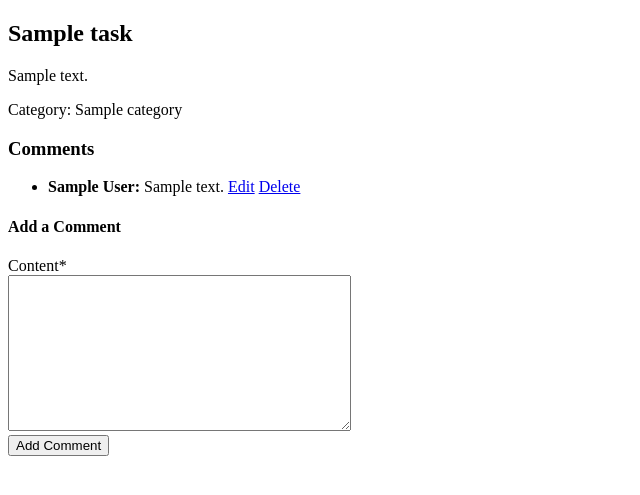
After one commit to TiagoOliverDev/lizie, a Django app: page /task/1/details/ in a window 1280 px wide. The commit adds this page. Shown: the top 495 px of the page, without its empty margins (0-640 px from the left). Run offline with Django 4.2, Linux system fonts and the light colour scheme; a user stored in the database is signed in; tables that the repository leaves empty hold one stand-in row (values such as "Sample post"); some libraries are stand-ins or nearby versions.

Commit message:
feat: desafio 8

```diff
--- a/lizetest/todo/category_views.py
+++ b/lizetest/todo/category_views.py
@@ -1,5 +1,3 @@
-# views.py
-
 from django.urls import reverse_lazy
 from django.views.generic import ListView, CreateView, UpdateView, DeleteView
 from django.contrib.auth.mixins import UserPassesTestMixin
@@ -33,7 +31,7 @@ class CategoryCreateView(LoginRequiredMixin, CreateView):
 
     def form_valid(self, form):
         form.instance.user = self.request.user
-        return super().form_valid(form)
+        return super(CategoryCreateView, self).form_valid(form)
 
 class CategoryUpdateView(LoginRequiredMixin, UserPassesTestMixin, UpdateView):
     model = Category
--- a/lizetest/todo/forms.py
+++ b/lizetest/todo/forms.py
@@ -1,6 +1,5 @@
 from django import forms
-from .models import Task
-from .models import Category
+from .models import Task, Category, Comment
 
 class TaskForm(forms.ModelForm):
     def __init__(self, *args, **kwargs):
@@ -16,3 +15,8 @@ class CategoryForm(forms.ModelForm):
     class Meta:
         model = Category
         fields = ['name']
+
+class CommentForm(forms.ModelForm):
+    class Meta:
+        model = Comment
+        fields = ['content']
--- a/lizetest/todo/models.py
+++ b/lizetest/todo/models.py
@@ -1,4 +1,3 @@
-# models.py
 from django.db import models
 from django.conf import settings
 from django.utils import timezone
@@ -27,3 +26,12 @@ class Task(BaseModel):
 
     def __str__(self):
         return self.title
+
+class Comment(BaseModel):
+    task = models.ForeignKey(Task, on_delete=models.CASCADE, related_name='comments')
+    user = models.ForeignKey(settings.AUTH_USER_MODEL, on_delete=models.CASCADE)
+    content = models.TextField()
+    created_at = models.DateTimeField(auto_now_add=True)
+
+    def __str__(self):
+        return f'Comment by {self.user} on {self.task}'
--- /dev/null
+++ b/lizetest/todo/templates/task_details.html
@@ -0,0 +1,29 @@
+{% extends "base.html" %}
+{% load crispy_forms_tags %}
+
+{% block content %}
+  <h2>{{ task.title }}</h2>
+  <p>{{ task.description }}</p>
+  <p>Category: {{ task.category }}</p>
+
+  <h3>Comments</h3>
+  <ul>
+    {% for comment in comments %}
+      <li>
+        <strong>{{ comment.user }}:</strong> {{ comment.content }}
+        <a href="{% url 'todo:comment_edit' pk=comment.pk %}" class="btn btn-primary btn-sm">Edit</a>
+        <a href="{% url 'todo:comment_delete' pk=comment.pk %}" class="btn btn-danger btn-sm">Delete</a>
+      </li>
+    {% endfor %}
+  </ul>
+
+  <h4>Add a Comment</h4>
+  <form method="post">
+    {% csrf_token %}
+    {{ comment_form|crispy }}
+    <button type="submit" class="btn btn-primary">Add Comment</button>
+  </form>
+
+  <!-- <a href="{% url 'todo:task_edit' pk=task.pk %}" class="btn btn-secondary">Edit Task</a>
+  <a href="{% url 'todo:task_delete' pk=task.pk %}" class="btn btn-danger">Delete Task</a> -->
+{% endblock %}
--- a/lizetest/todo/templates/task_list.html
+++ b/lizetest/todo/templates/task_list.html
@@ -11,6 +11,7 @@
     {% for task in tasks %}
       <li>
         {{ task.title }} - {{ task.description }} - {{ task.category }}
+        <a href="{% url 'todo:task_details' pk=task.pk %}">Detalhes</a>
         <a href="{% url 'todo:task_edit' pk=task.pk %}">Editar</a>
         <a href="{% url 'todo:task_delete' pk=task.pk %}">Remover</a>
       </li>
--- a/lizetest/todo/urls.py
+++ b/lizetest/todo/urls.py
@@ -1,6 +1,7 @@
 from django.urls import path
-from .views import (TaskListView, TaskCreateView, TaskUpdateView, TaskDeleteView)
+from .views import (TaskListView, TaskCreateView, TaskUpdateView, TaskDeleteView, TaskDetailView)
 from .category_views import(CategoryListView, CategoryCreateView, CategoryUpdateView, CategoryDeleteView)
+from .comment_views import (CommentUpdateView, CommentDeleteView)
 
 app_name = "todo"
 
@@ -9,6 +10,9 @@ urlpatterns = [
     path('task/create/', TaskCreateView.as_view(), name='task_create'),
     path('task/<int:pk>/edit/', TaskUpdateView.as_view(), name='task_edit'),
     path('task/<int:pk>/delete/', TaskDeleteView.as_view(), name='task_delete'),
+    path('task/<int:pk>/details/', TaskDetailView.as_view(), name='task_details'),
+    path('comment/<int:pk>/edit/', CommentUpdateView.as_view(), name='comment_edit'),
+    path('comment/<int:pk>/delete/', CommentDeleteView.as_view(), name='comment_delete'),
     path('category/', CategoryListView.as_view(), name='category_list'),
     path('category/create/', CategoryCreateView.as_view(), name='category_create'),
     path('category/<int:pk>/edit/', CategoryUpdateView.as_view(), name='category_edit'),
--- a/lizetest/todo/views.py
+++ b/lizetest/todo/views.py
@@ -1,11 +1,11 @@
-
 from django.urls import reverse_lazy
-from django.views.generic import ListView, CreateView, UpdateView, DeleteView
-
-from .models import Task
-from .forms import TaskForm
-from django.contrib.auth.mixins import LoginRequiredMixin
+from django.views.generic import ListView, CreateView, UpdateView, DeleteView, DetailView
+from django.contrib.auth.mixins import LoginRequiredMixin, UserPassesTestMixin
+from django.shortcuts import get_object_or_404, redirect
+from .models import Task, Category, Comment
+from .forms import TaskForm, CategoryForm, CommentForm
 from .task_filters import TaskFilter
+from .category_filters import CategoryFilter
 from django_filters.views import FilterView
 
 class TaskListView(LoginRequiredMixin, FilterView):
@@ -37,6 +37,28 @@ class TaskCreateView(LoginRequiredMixin, CreateView):
         form.instance.user = self.request.user
         return super(TaskCreateView, self).form_valid(form)
 
+class TaskDetailView(LoginRequiredMixin, DetailView):
+    model = Task
+    template_name = 'task_details.html'
+    context_object_name = 'task'
+
+    def get_context_data(self, **kwargs):
+        context = super().get_context_data(**kwargs)
+        context['comments'] = self.object.comments.all()
+        context['comment_form'] = CommentForm()
+        return context
+
+    def post(self, request, *args, **kwargs):
+        self.object = self.get_object()
+        form = CommentForm(request.POST)
+        if form.is_valid():
+            comment = form.save(commit=False)
+            comment.task = self.object
+            comment.user = request.user
+            comment.save()
+            return redirect('todo:task_details', pk=self.object.pk)
+        return self.render_to_response(self.get_context_data(form=form))
+
 class TaskUpdateView(LoginRequiredMixin, UpdateView):
     model = Task
     form_class = TaskForm
@@ -48,18 +70,6 @@ class TaskUpdateView(LoginRequiredMixin, UpdateView):
         kwargs['user'] = self.request.user
         return kwargs
 
-# class TaskCreateView(LoginRequiredMixin, CreateView):
-#     model = Task
-#     form_class = TaskForm
-#     template_name = 'task_form.html'
-#     success_url = reverse_lazy('todo:task_list')
-
-# class TaskUpdateView(LoginRequiredMixin, UpdateView):
-#     model = Task
-#     form_class = TaskForm
-#     template_name = 'task_form.html'
-#     success_url = reverse_lazy('todo:task_list')
-
 class TaskDeleteView(LoginRequiredMixin, DeleteView):
     model = Task
     template_name = 'task_confirm_delete.html'
```
Also changed, not shown: lizetest/todo/comment_views.py (added, +29 -0 lines), lizetest/todo/templates/comment_confirm_delete.html (added, +11 -0 lines), lizetest/todo/templates/comment_form.html (added, +11 -0 lines).
